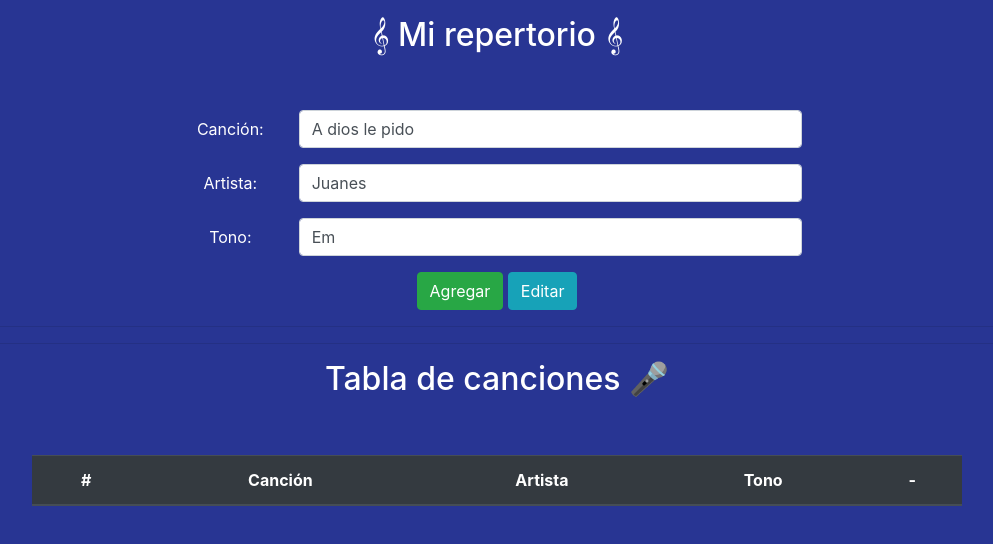
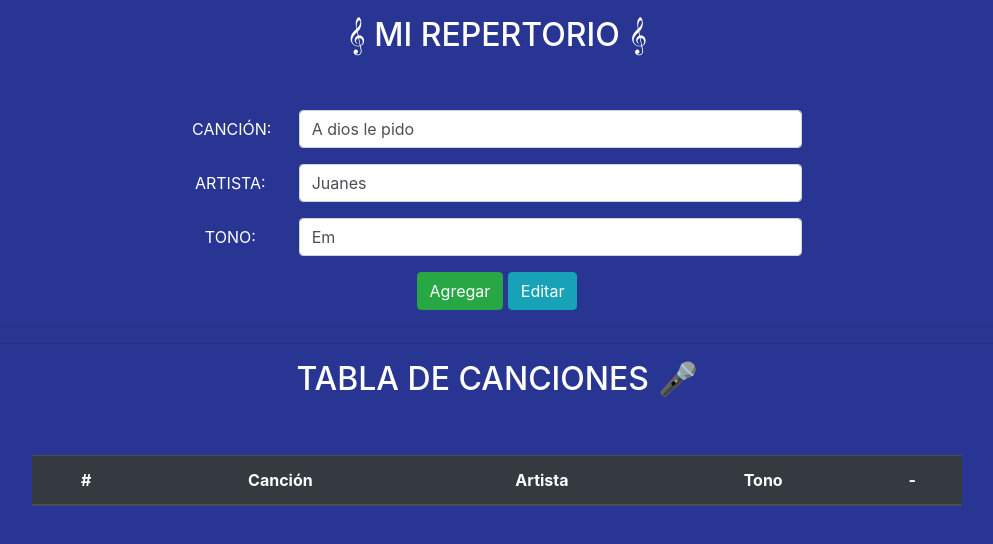
Before and after one commit to pablo-troncoso/mirepertorio, a website: page index.html in a window 1280 px wide. Shown: the whole page, without its empty margins (143-1136 px from the left). Drawn offline with nearby package versions, Linux system fonts and the light colour scheme; no server answers.

Commit message:
Actualizando archivos Node

```diff
--- a/index.html
+++ b/index.html
@@ -11,24 +11,24 @@
 
 <body>
   <div id="AgregarCancion">
-    <h2 class="pt-3">&#119070; Mi repertorio &#119070;</h2>
+    <h2 class="pt-3">&#119070; MI REPERTORIO &#119070;</h2>
 
     <div class="container pt-5 w-50">
       <div>
         <div class="form-group row">
-          <label for="name" class="col-sm-2 col-form-label">Canción:</label>
+          <label for="name" class="col-sm-2 col-form-label">CANCIÓN:</label>
           <div class="col-sm-10">
             <input type="text" class="form-control" id="cancion" value="A dios le pido" />
           </div>
         </div>
         <div class="form-group row">
-          <label for="email" class="col-sm-2 col-form-label">Artista: </label>
+          <label for="email" class="col-sm-2 col-form-label">ARTISTA: </label>
           <div class="col-sm-10">
             <input type="text" class="form-control" id="artista" value="Juanes" />
           </div>
         </div>
         <div class="form-group row">
-          <label for="rut" class="col-sm-2 col-form-label">Tono:</label>
+          <label for="rut" class="col-sm-2 col-form-label">TONO:</label>
           <div class="col-sm-10">
             <input type="text" class="form-control" id="tono" value="Em" />
           </div>
@@ -45,7 +45,7 @@
   <div id="ListaCanciones">
     <hr />
     <hr />
-    <h2>Tabla de canciones &#127908;</h2>
+    <h2>TABLA DE CANCIONES &#127908;</h2>
 
     <div class="container pt-5 w-75">
       <table class="table table-dark">
```
Also changed, not shown: package.json (added, +20 -0 lines), 2 other files.
